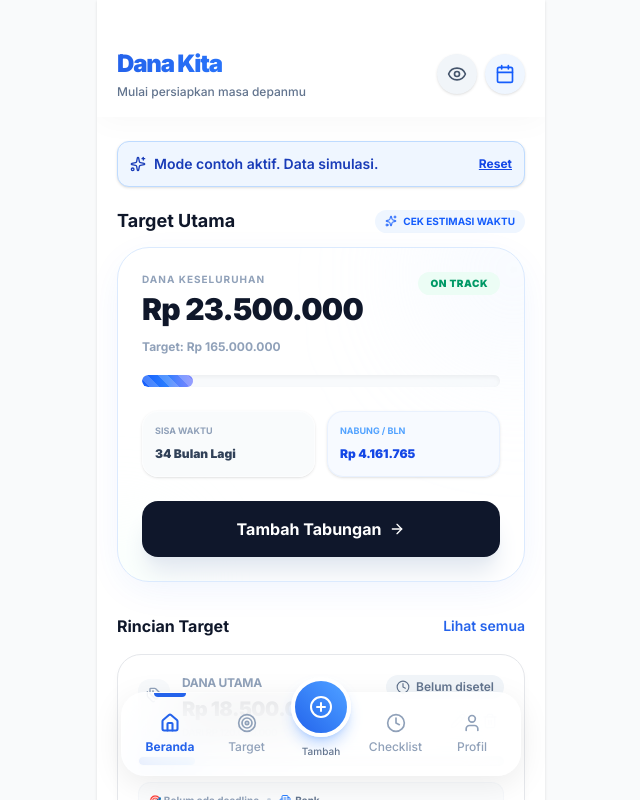
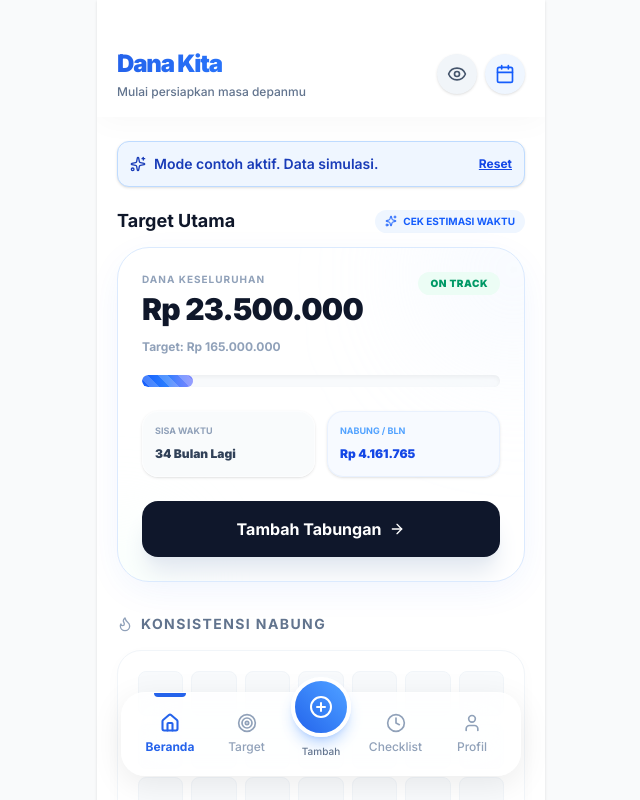
Before and after one commit to derryl06/danakita, a Next.js app: page / in a window 1280 px wide. Both pictures are taken after a click on the button "Coba dengan contoh data". Shown: the top 800 px of the page, without its empty margins (319-959 px from the left). Built offline with nearby package versions, Linux system fonts and the light colour scheme; no server answers.

Commit message:
kjhkjhjkh

```diff
--- a/src/app/page.js
+++ b/src/app/page.js
@@ -4,13 +4,14 @@ import { useAppContext } from '../context/AppContext';
 import { useQuickAdd } from '../context/QuickAddContext';
 import TopBar from '../components/TopBar';
 import GoalCard from '../components/GoalCard';
-import { differenceInMonths, parseISO, isValid } from 'date-fns';
-import { ArrowRight, Sparkles, Calendar, Eye, EyeOff } from 'lucide-react';
+import { differenceInMonths, parseISO, isValid, subDays, isSameDay, format, startOfDay } from 'date-fns';
+import { id } from 'date-fns/locale';
+import { ArrowRight, Sparkles, Calendar, Eye, EyeOff, Flame } from 'lucide-react';
 import { useMemo } from 'react';
 import { useRouter } from 'next/navigation';
 
 export default function Beranda() {
-  const { targets, isDemoMode, loadDemoData, clearData, deleteTarget, isPrivacyMode, togglePrivacyMode } = useAppContext();
+  const { targets, transactions, isDemoMode, loadDemoData, clearData, deleteTarget, isPrivacyMode, togglePrivacyMode } = useAppContext();
   const { setIsOpen } = useQuickAdd();
   const router = useRouter();
 
@@ -56,6 +57,54 @@ export default function Beranda() {
 
     return { perMonth: butuhPerBulan, status: 'On track', type: 'success' };
   }, [targetUtama]);
+
+  const activityMap = useMemo(() => {
+    const daysCount = 28; // 4 Minggu terakhir
+    const today = startOfDay(new Date());
+    const tracking = [];
+
+    for (let i = daysCount - 1; i >= 0; i--) {
+      const date = subDays(today, i);
+      const isDayMatch = (trx) => {
+        if (!trx.date) return false;
+        const tDate = typeof trx.date === 'string' ? parseISO(trx.date) : new Date(trx.date);
+        return isSameDay(tDate, date);
+      };
+
+      const dayTransactions = transactions?.filter(t => t.type === 'in' && isDayMatch(t)) || [];
+      const totalIn = dayTransactions.reduce((acc, t) => acc + (Number(t.amount) || 0), 0);
+
+      let intensity = 0;
+      if (totalIn > 0) {
+        if (totalIn >= 500000) intensity = 3;
+        else if (totalIn >= 100000) intensity = 2;
+        else intensity = 1;
+      }
+
+      tracking.push({
+        date,
+        totalIn,
+        intensity,
+        label: format(date, 'd MMM', { locale: id })
+      });
+    }
+
+    return tracking;
+  }, [transactions]);
+
+  const currentStreak = useMemo(() => {
+    let streak = 0;
+    // Loop dari hari ini ke belakang
+    for (let i = activityMap.length - 1; i >= 0; i--) {
+      if (activityMap[i].intensity > 0) {
+        streak++;
+      } else if (i !== activityMap.length - 1) {
+        // Kalau bolong selain hari ini, stop.
+        break;
+      }
+    }
+    return streak;
+  }, [activityMap]);
 
   return (
     <main className="flex-1 flex flex-col min-h-screen pb-24">
@@ -198,6 +247,54 @@ export default function Beranda() {
               </div>
             </div>
 
+            {/* HABIT TRACKER */}
+            {targets.length > 0 && (
+              <div className="mt-8 mb-6">
+                <div className="flex justify-between items-center mb-4">
+                  <h3 className="text-sm font-bold text-slate-500 uppercase tracking-widest flex items-center gap-2">
+                    <Flame className={currentStreak > 0 ? "text-amber-500 w-4 h-4" : "text-slate-400 w-4 h-4"} />
+                    Konsistensi Nabung
+                  </h3>
+                  {currentStreak > 0 && (
+                    <span className="text-xs font-black text-amber-600 bg-amber-50 px-2.5 py-1 rounded-full">{currentStreak} Hari Beruntun🔥</span>
+                  )}
+                </div>
+
+                <div className="bg-white rounded-[24px] p-5 border border-slate-100 shadow-[0_4px_20px_-4px_rgba(0,0,0,0.03)] relative overflow-hidden group">
+                  <div className="grid grid-cols-7 gap-1.5 sm:gap-2">
+                    {activityMap.map((day, idx) => {
+                      let bgClass = "bg-slate-50 border border-slate-100";
+                      if (day.intensity === 1) bgClass = "bg-emerald-200 border !border-emerald-300 shadow-[0_0_10px_rgba(167,243,208,0.5)]";
+                      if (day.intensity === 2) bgClass = "bg-emerald-400 border !border-emerald-500 shadow-[0_0_12px_rgba(52,211,153,0.6)]";
+                      if (day.intensity === 3) bgClass = "bg-emerald-600 border !border-emerald-700 shadow-[0_0_15px_rgba(5,150,105,0.7)]";
+
+                      return (
+                        <div
+                          key={idx}
+                          title={`${day.label}: ${day.intensity > 0 ? (isPrivacyMode ? 'Rp •••••••' : `+Rp ${day.totalIn.toLocaleString('id-ID')}`) : 'Belum menabung'}`}
+                          className={`aspect-square rounded-[8px] transition-all duration-500 hover:scale-110 cursor-pointer ${bgClass}`}
+                        ></div>
+                      );
+                    })}
+                  </div>
+
+                  <div className="flex items-center justify-between mt-5 pt-4 border-t border-slate-100">
+                    <span className="text-[9px] font-bold text-slate-400 uppercase tracking-widest">28 Hari Terakhir</span>
+                    <div className="flex items-center gap-1.5 text-[9px] font-bold text-slate-400 tracking-wider">
+                      <span>KOSONG</span>
+                      <div className="flex gap-1 ml-1 mr-1">
+                        <div className="w-2.5 h-2.5 rounded-[3px] bg-slate-50 border border-slate-200"></div>
+                        <div className="w-2.5 h-2.5 rounded-[3px] bg-emerald-200 border border-emerald-300"></div>
+                        <div className="w-2.5 h-2.5 rounded-[3px] bg-emerald-400 border border-emerald-500"></div>
+                        <div className="w-2.5 h-2.5 rounded-[3px] bg-emerald-600 border border-emerald-700"></div>
+                      </div>
+                      <span>RUTIN</span>
+                    </div>
+                  </div>
+                </div>
+              </div>
+            )}
+
             {targets.length > 1 && (
               <div className="mt-8">
                 <div className="flex justify-between items-center mb-4">
--- a/src/components/PWAPrompt.js
+++ b/src/components/PWAPrompt.js
@@ -54,7 +54,7 @@ export default function PWAPrompt() {
     if (!showPrompt) return null;
 
     return (
-        <div className="fixed bottom-24 left-0 w-full px-4 z-50 animate-in slide-in-from-bottom-8 fade-in duration-500 flex justify-center pointer-events-none">
+        <div className="fixed bottom-36 left-0 w-full px-4 z-[60] animate-in slide-in-from-bottom-8 fade-in duration-500 flex justify-center pointer-events-none">
             <div className="bg-slate-900 w-full max-w-sm rounded-[24px] p-4 shadow-2xl flex items-center justify-between gap-4 pointer-events-auto border border-slate-700/50 relative overflow-hidden">
                 <div className="absolute top-0 right-0 w-24 h-24 bg-blue-500/20 rounded-full blur-2xl -mr-10 -mt-10"></div>
 
```
